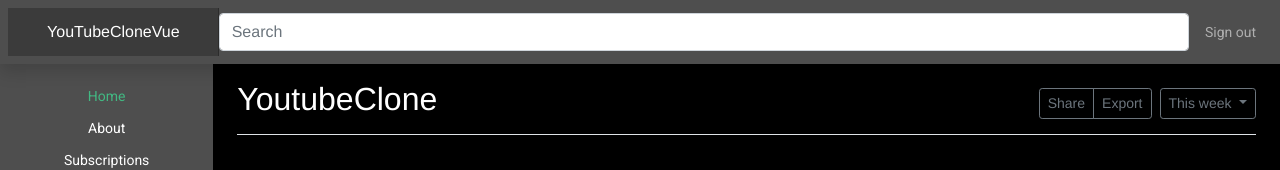
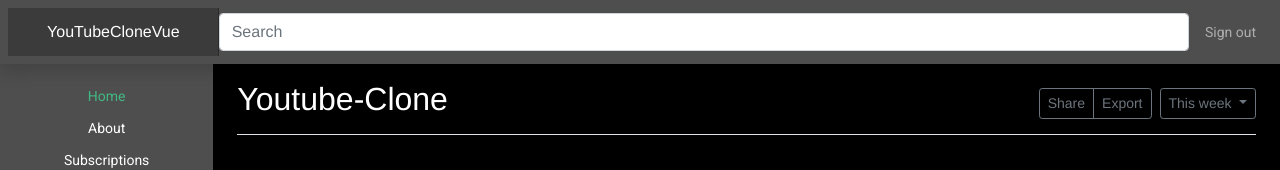
Before and after one commit to blaz-k/youtube-clone-vue, a Vue app: page / in a window 1280 px wide. Shown: the top 170 px of the page. Built offline with nearby package versions, Linux system fonts and the light colour scheme; no server answers; some icons are missing.

Commit message:
minor changes

```diff
--- a/src/App.vue
+++ b/src/App.vue
@@ -130,7 +130,7 @@
         <div
           class="d-flex justify-content-between flex-wrap flex-md-nowrap align-items-center pt-3 pb-2 mb-3 border-bottom"
         >
-          <h1 class="h2 yt">YoutubeClone</h1>
+          <h1 class="h2 yt">Youtube-Clone</h1>
           <div class="btn-toolbar mb-2 mb-md-0">
             <div class="btn-group me-2">
               <button type="button" class="btn btn-sm btn-outline-secondary">
```
